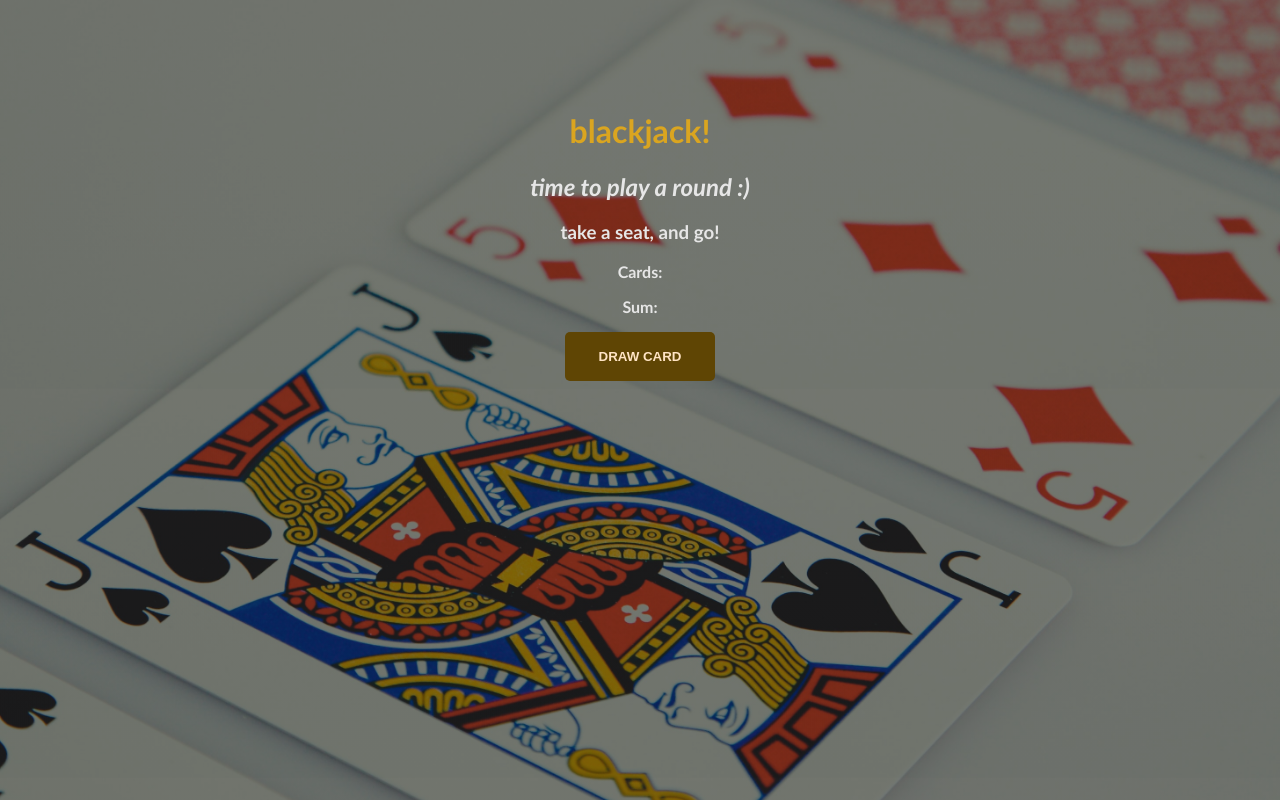
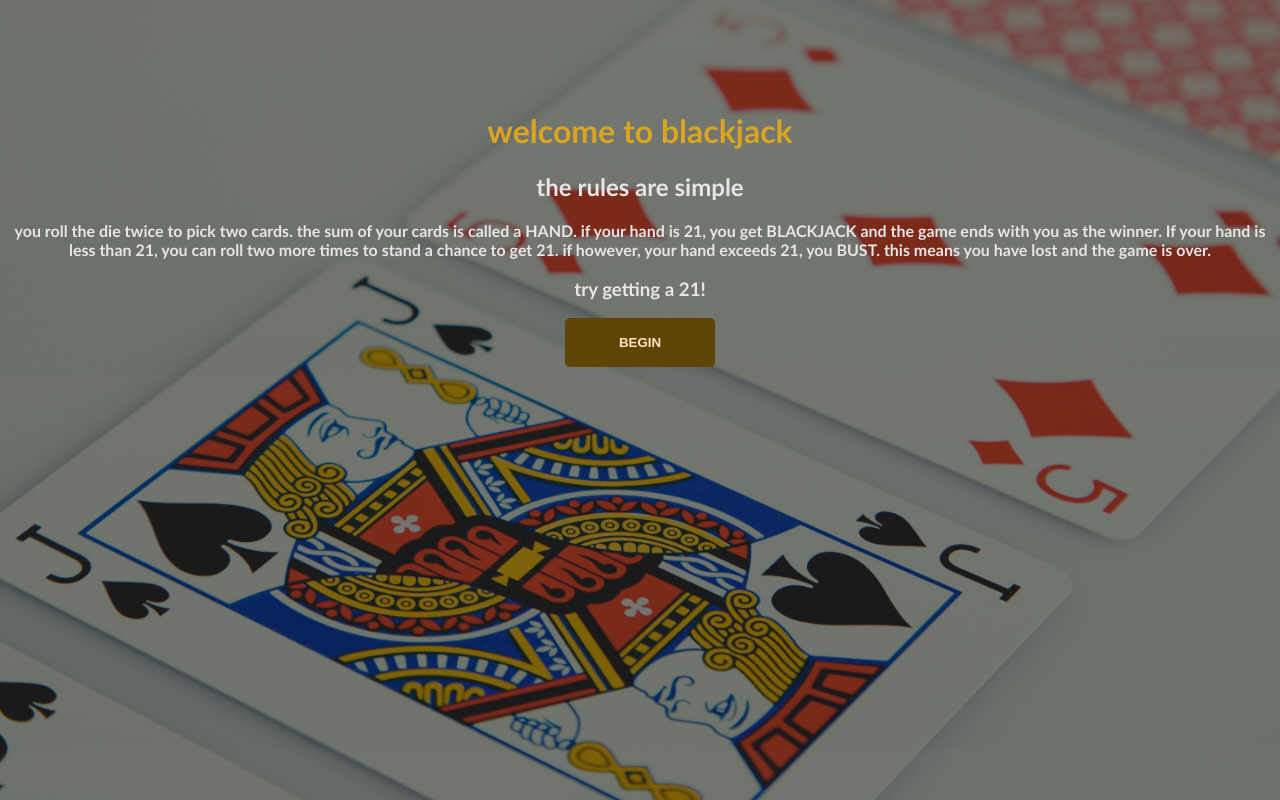
Before and after one commit to esemoney/thrill-labs, a plain HTML site: page blackjack-v1/index.htm in a window 1280 px wide. Both pictures are taken after a click on the button "NEW GAME". Drawn offline with Linux system fonts and the light colour scheme.

Commit message:
v1 edited

```diff
--- a/blackjack-v1/blackjack.js
+++ b/blackjack-v1/blackjack.js
@@ -8,45 +8,12 @@ let hasBlackjack = false;
 let isAlive = true;
 
 
-// beginning of inner text declarations
-let message = "";
-let messageEl = "time to play a round :)  ";
-let plentyStories = "<h3>take a seat, and go!</h3> <p>Cards:</p> <p>Sum:</p>";
+function startGame() {
+  console.log("the game is the game")
+  let rules = document.getElementById("rules-id");
+  rules.innerHTML = "<h2>the rules are simple</h2> <p>you roll the die twice to pick two cards. the sum of your cards is called a <b>HAND</b>. if your hand is 21, you get <b>BLACKJACK</b> and the game ends with you as the winner. If your hand is less than 21, you can roll two more times to stand a chance to get 21. if however, your hand exceeds 21, you <b>BUST</b>. this means you have lost and the game is over.</p> <h3>try getting a 21!</h3>";
 
-// button state variables
-// let buttonState1 = "new game";
-let buttonState2 = "start game";
-let buttonState3 = "draw card";
-
-function startGame() {
-
-  document.getElementById("message-el").textContent = messageEl;
-  document.getElementById("button-text").textContent = buttonState2;
-
-  document.getElementById("plenty-stories").innerHTML = plentyStories;
-  document.getElementById("button-text").textContent = buttonState3;
-
-  drawCard();
+  let startGameButton = document.getElementById("button-text");
+  startGameButton.innerText = "BEGIN"
 
 }
-
-
-
-function gameLogic() {
-  if (sum <= 20) {
-    message = "do you want to draw a new card?  ";
-    console.log(message);
-  }
-
-  else if (sum === 21) {
-    message = "odogwu don get blackjack!!";
-    console.log(message);
-    hasBlackjack = true;
-  }
-
-  else {
-    isAlive = false;
-    message = "sorry, you're out :( ";
-    console.log(message);
-  }
-}
--- a/blackjack-v1/index.htm
+++ b/blackjack-v1/index.htm
@@ -1,4 +1,3 @@
-
 <!DOCTYPE html>
 <html>
   <head>
@@ -6,16 +5,13 @@
     <link rel="stylesheet" href="style.css" />
   </head>
   <body>
-    <h1>blackjack!</h1>
+    <h1>welcome to blackjack</h1>
 
-    <h2 id="message-el"></h2>
+    <div id="rules-id">
+      <!-- <h2>the rules are simple</h2>
+      <p>you roll the die twice to pick two cards. the sum of your cards is called a <b>hand</b>. if your hand is 21, you get <b>BLACKJACK</b> and the game ends with you as the winner. If your hand is less than 21, you can roll two more times to stand a chance to get 21. if however, your hand exceeds 21, you <b>bust</b>. this means you have lost and the game is over.</p>
 
-    <div id="plenty-stories">
-      <!-- <h3>take a seat, and go!</h3> -->
-
-      <!-- <p>Cards:</p>
-
-        <p>Sum:</p> -->
+      <h3>try getting a 21!</h3> -->
     </div>
 
     <div class="row">
```
